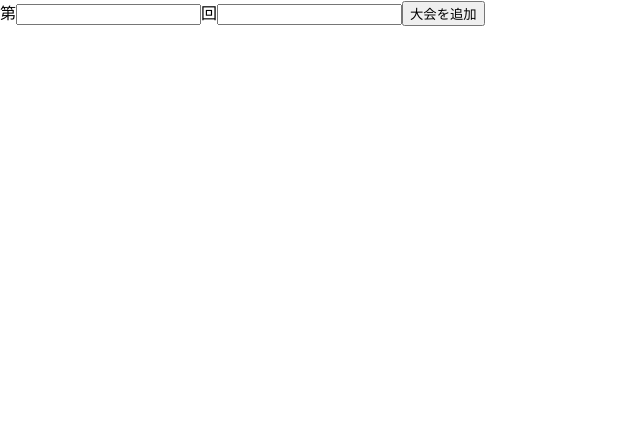
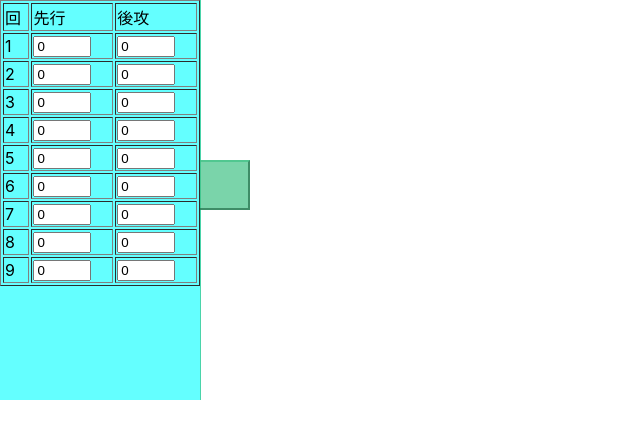
Before and after one commit to e1806inat/team-b-project, a React (Create React App) app in the folder my-app/tournament/: page / in a window 1280 px wide. Shown: the top 438 px of the page, without its empty margins (0-640 px from the left). Built offline with nearby package versions, Linux system fonts and the light colour scheme.

Commit message:
得点の編集画面 first commit

```diff
--- a/my-app/tournament/src/App.js
+++ b/my-app/tournament/src/App.js
@@ -1,10 +1,10 @@
 import "./App.css";
-import TournamentApp from "./tournamentapp";
+import EditPoint from "./EditPoint";
 
 function App() {
   return (
     <div>
-      <TournamentApp/>
+      <EditPoint/>
     </div>
   );
 }
--- /dev/null
+++ b/my-app/tournament/src/EditPoint.jsx
@@ -0,0 +1,61 @@
+import "./Editpoint.css";
+import {useState,useEffect} from "react";
+import Outputpoint from "./Outputpoint";
+
+const EditPoint = ({ children }) => {
+  let height = 400;
+  let width = 200;
+  let array = [
+    [0, 0],
+    [0, 0],
+    [0, 0],
+    [0, 0],
+    [0, 0],
+    [0, 0],
+    [0, 0],
+    [0, 0],
+    [0, 0],
+  ];
+  const [xPosition, setX] = useState(-width);
+
+  const toggleMenu = () => {
+    if (xPosition < 0) {
+      setX(0);
+    } else {
+      setX(-width);
+    }
+  };
+
+  useEffect(() => {
+    setX(0);
+  }, []);
+
+  return (
+    <div
+      className="side-bar"
+      style={{
+        transform: `translatex(${xPosition}px)`,
+        width: width,
+        minHeight: height,
+      }}
+    >
+      <button
+        onClick={() => toggleMenu()}
+        className="toggle-menu"
+        style={{
+          transform: `translate(${width}px, 20vh)`,
+        }}
+      ></button>
+      <table border="1">
+        <tr>
+          <td>回</td>
+          <td>先行</td>
+          <td>後攻</td>
+        </tr>
+        <Outputpoint array={array} />
+      </table>
+    </div>
+  );
+};
+
+export default EditPoint;
--- /dev/null
+++ b/my-app/tournament/src/Editpoint.css
@@ -0,0 +1,22 @@
+.side-bar {
+  height: 100% !important;
+  display: flex;
+  flex-direction: column;
+  border-right: 1px solid;
+  border-radius: 0;
+  border-color: rgba(64, 194, 133, 0.693);
+  background-color: rgb(100, 255, 255);
+  transition: 0.8s ease;
+}
+.toggle-menu {
+  height: 50px;
+  /* border-top-right-radius: 10rem; */
+  /* border-bottom-right-radius: 9rem; */
+  width: 50px;
+  position: absolute;
+  outline: none;
+  z-index: 1;
+  background-color: rgba(64, 194, 133, 0.693);
+  border-color: rgba(64, 194, 133, 0.693);
+  border-left: 0;
+}
--- /dev/null
+++ b/my-app/tournament/src/Outputpoint.jsx
@@ -0,0 +1,26 @@
+const Outputpoint = ({ array }) => {
+  // let cnt = 0;
+  // let array2 = []
+  // for(var i; i<9; i++){
+  //   array2[i]=[array[0][i],array[1][i]];
+  // }
+
+  return(
+    <>
+      {array.map((phase,index) => {
+      return (
+        <tr>
+          <td>{index+1}</td>
+          {phase.map((value) => {
+          return (
+          <td><input type='text' style={{width:'50px'}} defaultValue={value}></input></td>
+        )
+        })}
+        </tr>
+      );
+      })}
+    </>
+  );
+};
+
+export default Outputpoint;
--- /dev/null
+++ b/my-app/tournament/src/style.css
@@ -0,0 +1,107 @@
+@import url("https://fonts.googleapis.com/css2?family=M+PLUS+1p:wght@100;400&display=swap");
+
+*{
+    margin: 0;
+    padding: 0;
+    box-sizing: border-box;
+    list-style: none;
+    text-decoration: none;
+    font-family: 'M PLUS 1p', sans-serif;
+}
+
+.sidebar{
+    position: fixed;
+    right: -250px;
+    background: rgb(75, 48, 17);
+    width: 250px;
+    height: 100%;
+    transition: all 0.5s;
+}
+
+.sidebar header{
+    font-size: 22px;
+    color: white;
+    text-align: center;
+    line-height: 70px;
+    background: rgb(138, 90, 36);
+    user-select: none;
+}
+
+.sidebar ul a{
+    display: block;
+    height: 100%;
+    width: 100%;
+    line-height: 65px;
+    color: white;
+    font-size: 20px;
+    padding-left: 40px;
+    border-top: 1px solid rgba(255, 255,255,0.1);
+    border-bottom: 1px solid black;
+    transition: 0.4s;
+}
+
+ul li:hover a{
+    padding-left: 50px;
+}
+
+.sidebar ul a i{
+    margin-right: 16px;
+}
+
+/* toggle section */
+#check{
+    display: none;
+}
+
+label #hambargerBtn,
+label #cancelBtn{
+    position: absolute;
+    cursor: pointer;
+    background: #b66f2d;
+    border-radius: 3px;
+}
+
+label #hambargerBtn{
+    right: 40px;
+    top: 25px;
+    font-size: 25px;
+    color: white;
+    padding: 6px 12px;
+    transition: all 0.5s;
+}
+
+label #cancelBtn{
+    z-index: 10;
+    right: -195px;
+    top: 17px;
+    font-size: 30px;
+    color: white;
+    padding: 4px 9px;
+    transition: all 0.5s;
+}
+
+#check:checked ~ .sidebar{
+    right: 0;
+}
+
+#check:checked ~ label #hambargerBtn{
+    right: 250px;
+    opacity: 0;
+    pointer-events: none;
+}
+
+#check:checked ~ label #cancelBtn{
+    right: 195px;
+}
+
+#check:checked ~ .bg{
+    margin-right: 250px;
+}
+
+.bg{
+    height: 100vh;
+    background-image: url("./04LimitedSazabys.jpeg");
+    background-size: cover;
+    background-position: center;
+    transition: all 0.5s;
+}
--- a/my-app/tournament/src/tournament.jsx
+++ /dev/null
@@ -1,11 +0,0 @@
-import React from 'react';
-
-const Tournament = ({value}) =>{
-  return(
-    <div>
-      <button>{value.name}</button>
-    </div>
-  );
-}
-
-export default Tournament;
--- a/my-app/tournament/src/tournamentapp.jsx
+++ /dev/null
@@ -1,37 +0,0 @@
-import React from 'react';
-import {useState, useRef} from "react";
-import TournamentList from './tournamentlist';
-import { v4 as uuidv4 } from "uuid";
-
-const TournamentApp = () => {
-  const[list1, setList] = useState([]);
-  const numberRef = useRef();
-  const tournamentRef = useRef();
-  const now = new Date();
-  const nowdate = now.toLocaleString( "ja-JP-u-ca-japanese" ,{ era : "long" });
-  const datelist = nowdate.split('/');
-
-  const handleAddTournament = () =>{
-    const number = '第'+ numberRef.current.value + '回';
-    const tournament = tournamentRef.current.value;
-    const era = datelist[0] + '年'
-    const tournamentname = era + number + tournament;
-    if(number === "" || tournament === ""){
-      return;
-    }
-    setList((prevlist)=>{
-      return[...prevlist, {id: uuidv4(), name: tournamentname}];
-    })
-  };
-
-  return (
-    <div>
-      第<input type='number' min='0' ref={numberRef}/>回
-      <input type="text" ref={tournamentRef} />
-      <button onClick={handleAddTournament}>大会を追加</button>
-      <TournamentList list1={list1}/>
-    </div>
-  );
-};
-
-export default TournamentApp;
--- a/my-app/tournament/src/tournamentlist.jsx
+++ /dev/null
@@ -1,10 +0,0 @@
-import React from 'react';
-import Tournament from './tournament';
-
-const TournamentList = ({list1}) =>{
-  return list1.map((value)=>(
-    <Tournament value={value} key={value.id}/>
-  ));
-};
-
-export default TournamentList;
```
